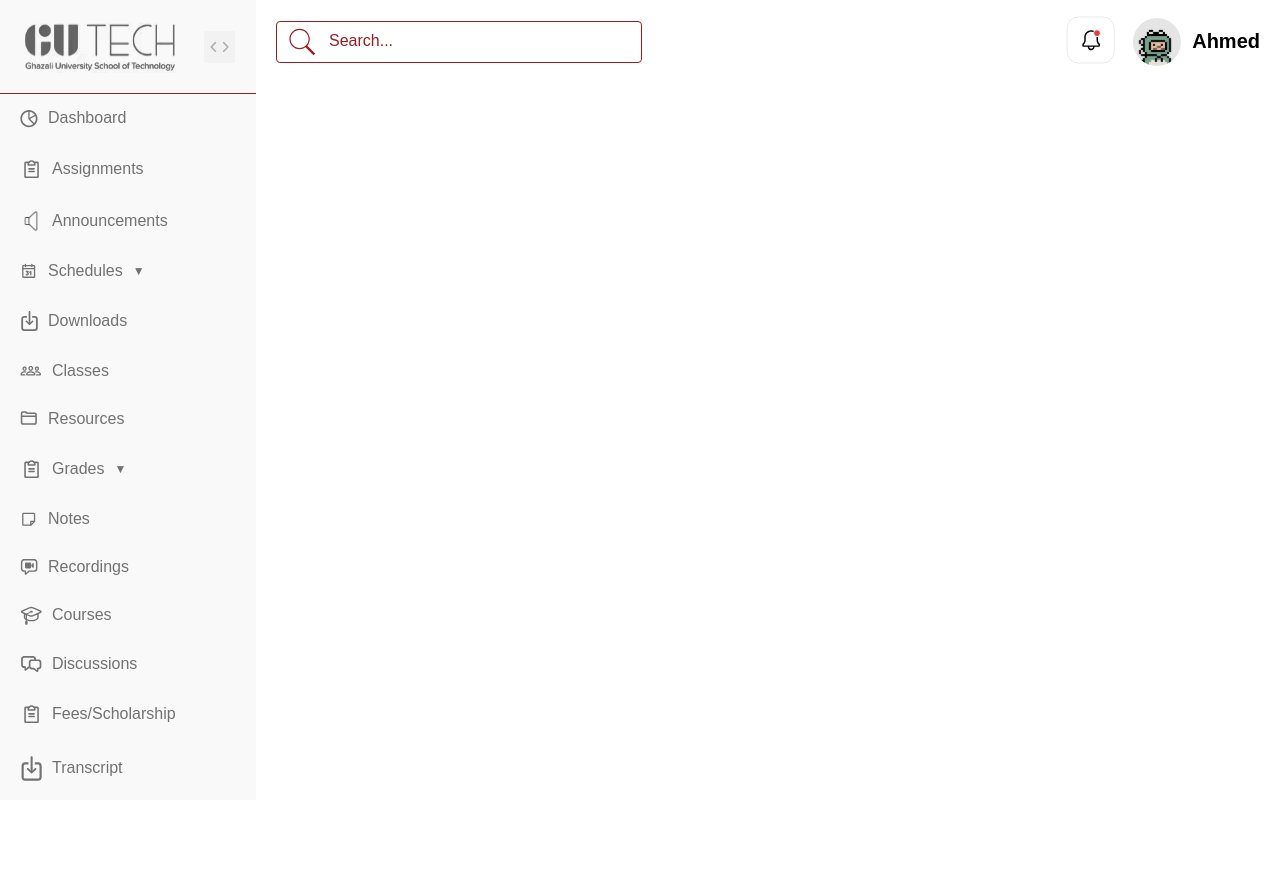
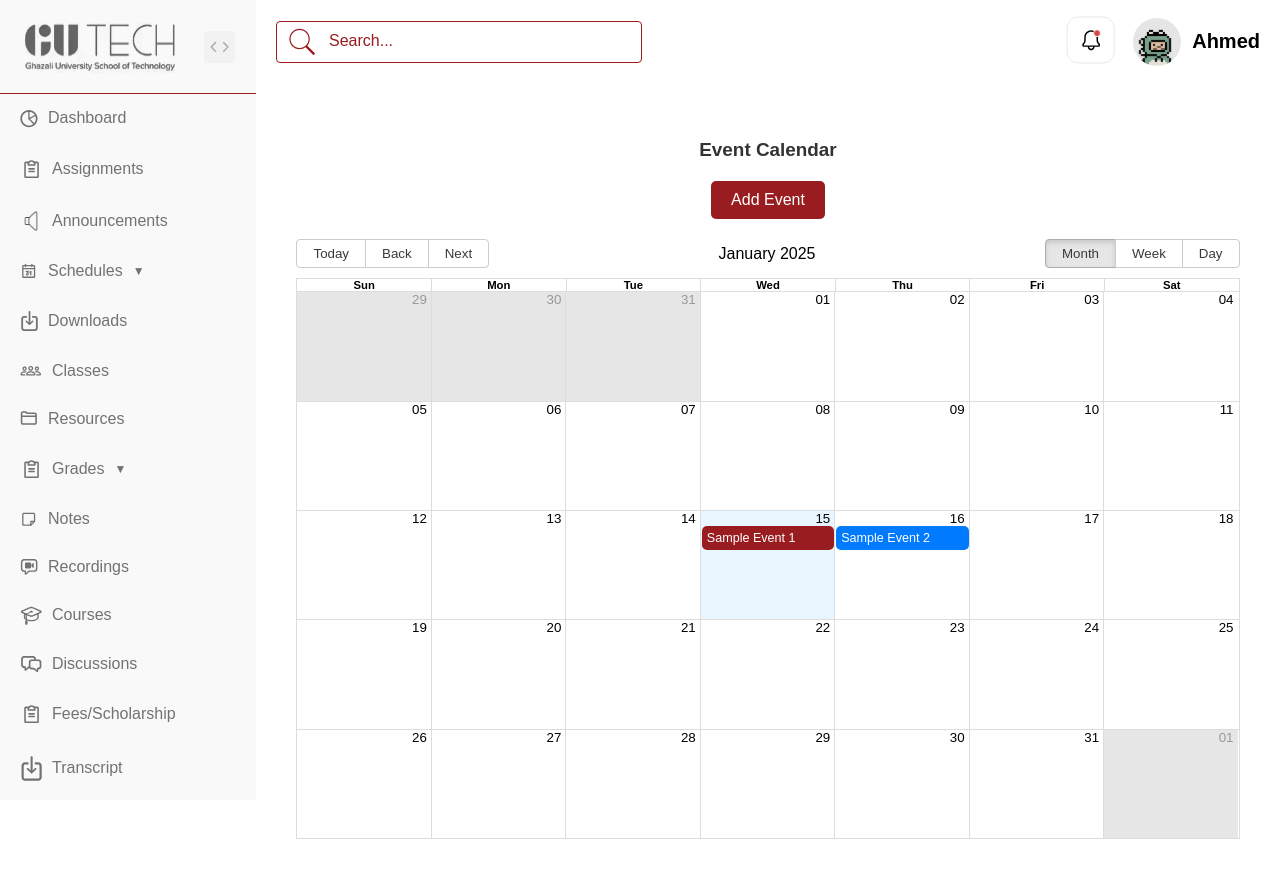
Before and after one commit to ZohaMobin/gutech-adminportal, a React (Create React App) app: page /calendar in a window 1280 px wide. Before the commit the page ends 800 px from the top, so only its background shows below. Built offline with nearby package versions, Linux system fonts and the light colour scheme.

Commit message:
merged calendar

```diff
--- a/src/App.js
+++ b/src/App.js
@@ -1,7 +1,9 @@
 import './App.css';
 import { BrowserRouter as Router, Routes, Route } from 'react-router-dom';
+
 import Sidebar from "../src/Pages/Sidebar/sidebar/index";
 import Assignments from './Pages/assignments/assignments';
+import AdminEventCalendar from './Pages/Event Calendar/Event Calendar';
 
 import Dashboard from './Pages/dashboard/dashboard';
 import { Topbar } from './Pages/topbar/topbar';
@@ -18,6 +20,7 @@ function App() {
 
           <Route path="/" element={<Dashboard/>} />
           <Route path="/assignments" element={<Assignments />} />
+          <Route path="/calendar" element={<AdminEventCalendar />}></Route>
 
         </Routes>
         </div>
--- a/src/Pages/Event Calendar/Event Calendar.jsx
+++ b/src/Pages/Event Calendar/Event Calendar.jsx
@@ -1,4 +1,5 @@
 import React, { useState, useEffect, useCallback } from 'react';
+
 import { Calendar, momentLocalizer } from 'react-big-calendar';
 import moment from 'moment';
 import 'react-big-calendar/lib/css/react-big-calendar.css';
```
Also changed, not shown: package.json (+1 -8 lines), 1 other file (tests, documents, lock files or other folders).
